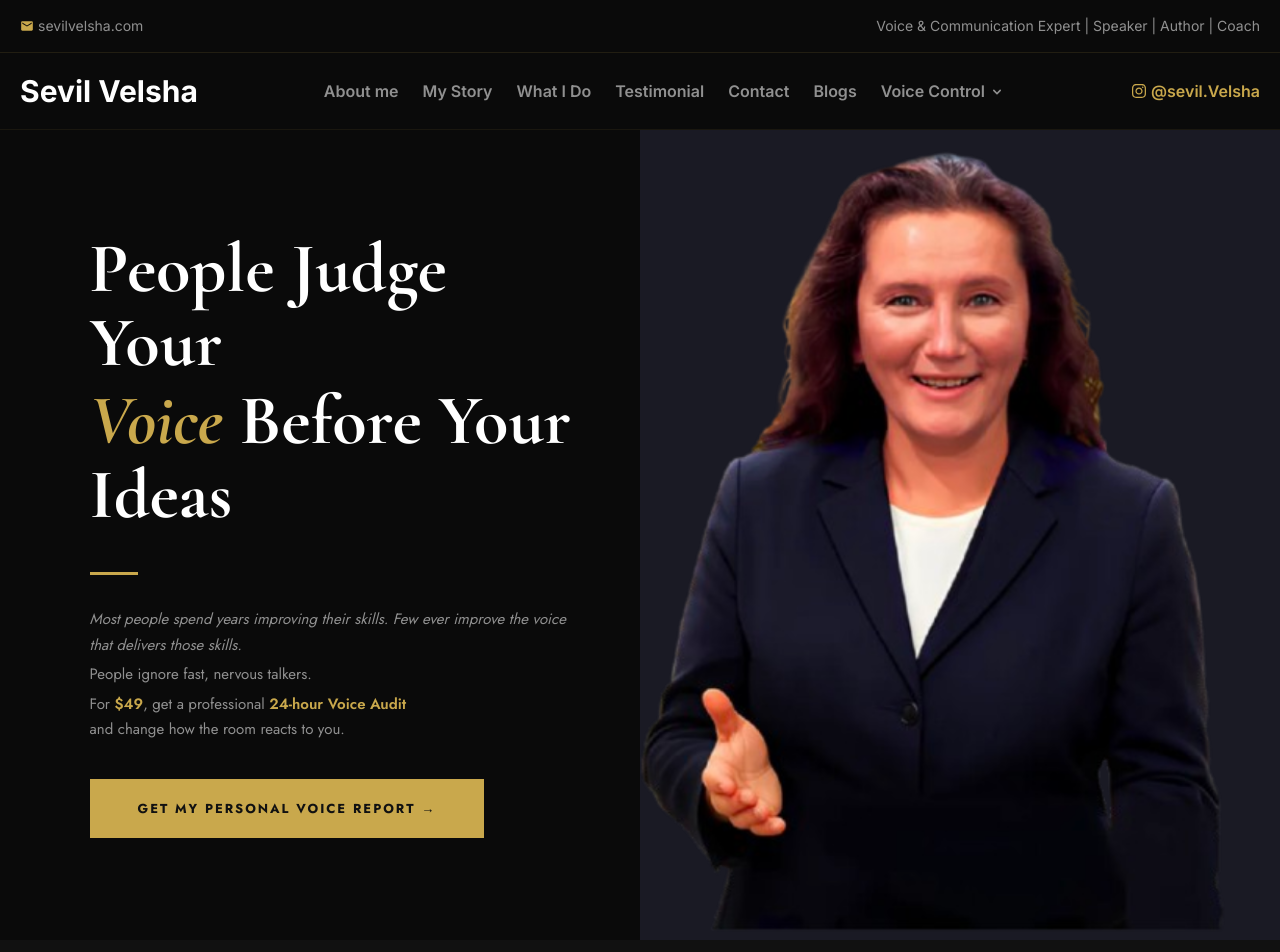
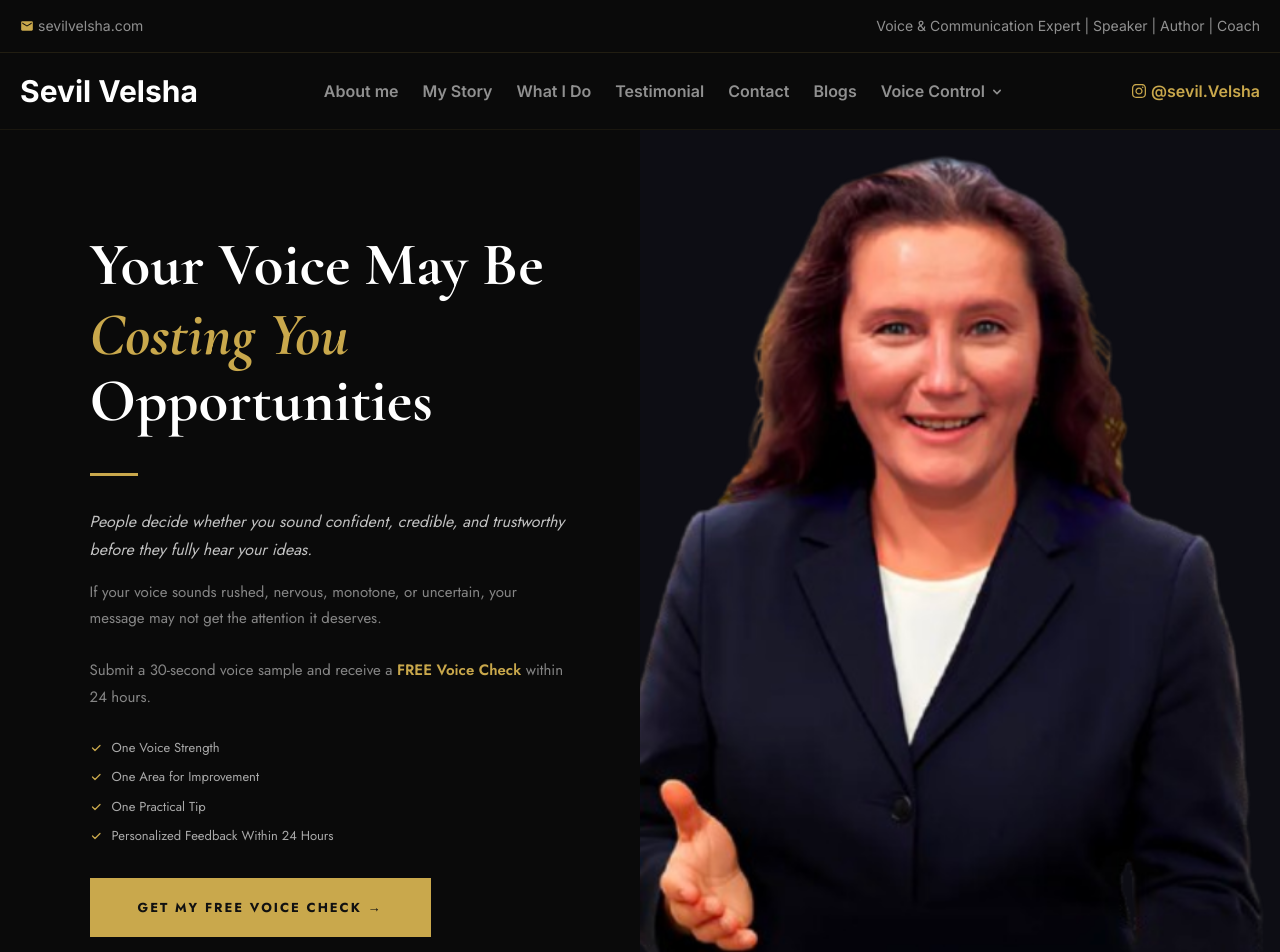
Before and after one commit to mustafahassan065/SevilVelsha, a React (Vite) app: page /voice-audit in a window 1280 px wide. Shown: the top 952 px of the page. Built offline with nearby package versions, Linux system fonts and the light colour scheme.

Commit message:
Fix the hero section

```diff
--- a/src/routes/voice-audit/VoiceAuditPage.jsx
+++ b/src/routes/voice-audit/VoiceAuditPage.jsx
@@ -72,7 +72,7 @@ export default function VoiceAuditPage() {
       {/* ══════════════════════════════════════
           HERO
       ══════════════════════════════════════ */}
-      <section style={{
+       <section style={{
         display: 'grid', gridTemplateColumns: '1fr 1fr',
         minHeight: '100vh', background: DARK, overflow: 'hidden'
       }}>
@@ -81,50 +81,75 @@ export default function VoiceAuditPage() {
           display: 'flex', flexDirection: 'column', justifyContent: 'center',
           padding: 'clamp(60px,8vw,120px) clamp(40px,5vw,80px) clamp(60px,8vw,120px) clamp(60px,7vw,100px)'
         }}>
+          {/* Headline */}
           <h1 style={{
             fontFamily: G, fontWeight: 700,
-            fontSize: 'clamp(2.8rem,5.5vw,4.4rem)',
-            lineHeight: 1.05, color: '#fff', margin: '0 0 4px'
+            fontSize: 'clamp(2.4rem,5vw,3.8rem)',
+            lineHeight: 1.08, color: '#fff', margin: '0 0 4px'
           }}>
-            People Judge Your
+            Your Voice May Be
           </h1>
           <h1 style={{
             fontFamily: G, fontWeight: 700,
-            fontSize: 'clamp(2.8rem,5.5vw,4.4rem)',
-            lineHeight: 1.05, margin: '0 0 0'
+            fontSize: 'clamp(2.4rem,5vw,3.8rem)',
+            lineHeight: 1.08, margin: '0 0 20px'
           }}>
-            <span style={{ color: GOLD, fontStyle: 'italic' }}>Voice </span>
-            <span style={{ color: '#fff' }}>Before Your</span>
-          </h1>
-          <h1 style={{
-            fontFamily: G, fontWeight: 700,
-            fontSize: 'clamp(2.8rem,5.5vw,4.4rem)',
-            lineHeight: 1.05, color: '#fff', margin: '0 0 20px'
-          }}>
-            Ideas
+            <span style={{ color: GOLD, fontStyle: 'italic' }}>Costing You </span>
+            <span style={{ color: '#fff' }}>Opportunities</span>
           </h1>
 
           <GoldDivider />
 
-          <p style={{ fontSize: '15px', color: 'rgba(255,255,255,0.55)', margin: '0 0 4px', lineHeight: 1.7, fontStyle: 'italic', maxWidth: 480 }}>
-            Most people spend years improving their skills. Few ever improve the voice that delivers those skills.
-          </p>
-          <p style={{ fontSize: '15px', color: 'rgba(255,255,255,0.55)', margin: '0 0 4px', lineHeight: 1.7 }}>
-            People ignore fast, nervous talkers.
-          </p>
-          <p style={{ fontSize: '15px', color: 'rgba(255,255,255,0.55)', margin: '0 0 36px', lineHeight: 1.7 }}>
-            For <span style={{ color: GOLD, fontWeight: 600 }}>$49</span>, get a professional{' '}
-            <span style={{ color: GOLD, fontWeight: 600 }}>24-hour Voice Audit</span>
-            <br />and change how the room reacts to you.
+          {/* Subheadline */}
+          <p style={{ fontSize: '16px', color: 'rgba(255,255,255,0.75)', margin: '0 0 16px', lineHeight: 1.7, fontStyle: 'italic', maxWidth: 480 }}>
+            People decide whether you sound confident, credible, and trustworthy before they fully hear your ideas.
           </p>
 
+          {/* Body */}
+          <p style={{ fontSize: '15px', color: 'rgba(255,255,255,0.5)', margin: '0 0 28px', lineHeight: 1.75, maxWidth: 480 }}>
+            If your voice sounds rushed, nervous, monotone, or uncertain, your message may not get the attention it deserves.
+            <br /><br />
+            Submit a 30-second voice sample and receive a{' '}
+            <span style={{ color: GOLD, fontWeight: 600 }}>FREE Voice Check</span>{' '}
+            within 24 hours.
+          </p>
+
+          {/* Benefits */}
+          <div style={{ display: 'flex', flexDirection: 'column', gap: 10, marginBottom: 32 }}>
+            {[
+              'One Voice Strength',
+              'One Area for Improvement',
+              'One Practical Tip',
+              'Personalized Feedback Within 24 Hours',
+            ].map((item, i) => (
+              <span key={i} style={{ fontSize: '13px', color: 'rgba(255,255,255,0.65)', display: 'flex', alignItems: 'center', gap: 10 }}>
+                <CheckIcon />
+                {item}
+              </span>
+            ))}
+          </div>
+
+          {/* CTA */}
           <div>
-            <CtaButton>GET MY PERSONAL VOICE REPORT →</CtaButton>
+            <a
+              href="/free-voice-check"
+              style={{
+                display: 'inline-block', background: GOLD, color: '#111',
+                fontFamily: J, fontSize: '13px', fontWeight: 700,
+                letterSpacing: '0.15em', textTransform: 'uppercase',
+                padding: '20px 48px', textDecoration: 'none', cursor: 'pointer',
+              }}
+            >
+              GET MY FREE VOICE CHECK →
+            </a>
+            <p style={{ fontSize: '12px', color: 'rgba(255,255,255,0.3)', margin: '14px 0 0', letterSpacing: '0.05em' }}>
+              No obligation. No sales pressure.
+            </p>
           </div>
         </div>
 
         {/* Right — photo */}
-        <div style={{ position: 'relative', overflow: 'hidden', background: '#1A1A24', minHeight: '600px' }}>
+        <div style={{ position: 'relative', overflow: 'hidden', background: '#0d0d14', minHeight: '600px' }}>
           <img
             src="/images/audit-hero.png"
             alt="Sevil Velsha"
@@ -134,6 +159,7 @@ export default function VoiceAuditPage() {
 
         </div>
       </section>
+
 
       {/* ══════════════════════════════════════
           THE PROBLEM
```
